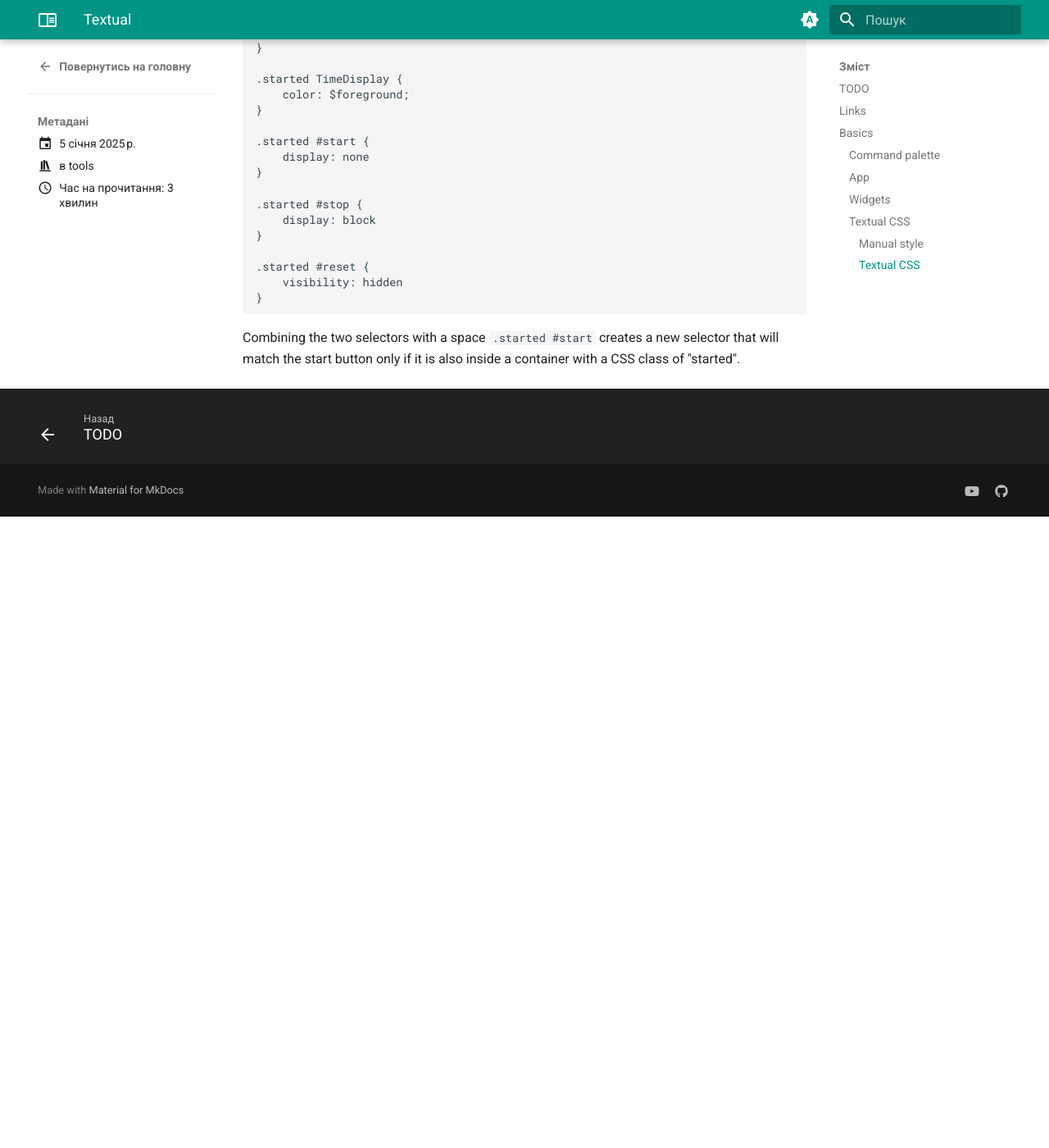
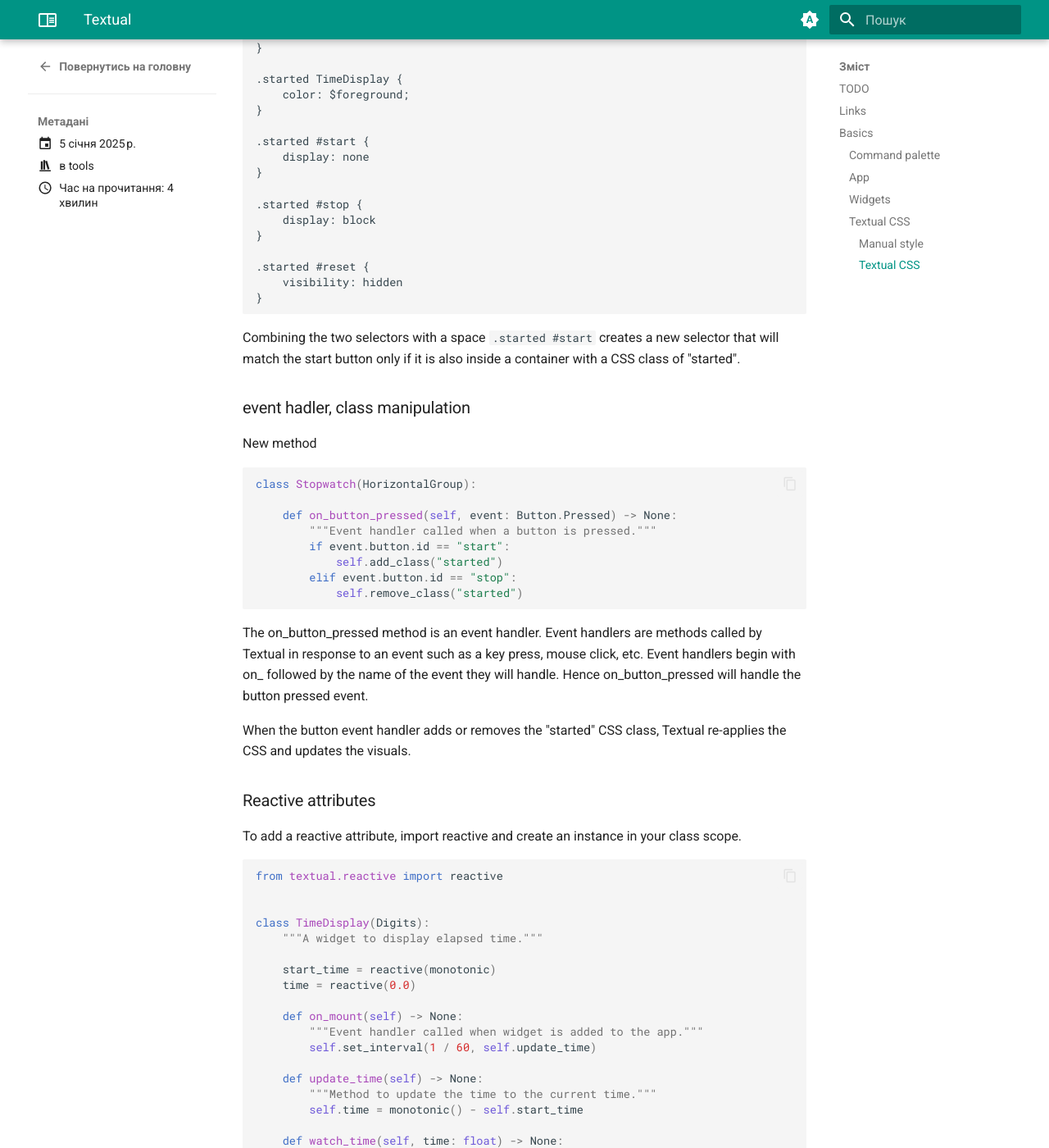
Before and after one commit to natenka/ttl-site, an MkDocs documentation site: the page built from docs/blog/posts/textual-intro.md, in a window 1280 px wide and 1400 px high, scrolled down 4389 px. Shown: the whole window at 82% size. Built offline with MkDocs 1.6.1 and Material for MkDocs 9.7.7, drawn with Linux system fonts in a browser that asks for light colours; before the commit the page ends 5019 px from its top, so only the background shows below that; some of the changed text lies outside the part shown.

Commit message:
UPD textual notes

````diff
--- a/docs/blog/posts/textual-intro.md
+++ b/docs/blog/posts/textual-intro.md
@@ -242,3 +242,79 @@ CSS class
 Combining the two selectors with a space ``.started #start`` creates a new
 selector that will match the start button only if it is also inside a container
 with a CSS class of "started".
+
+### event hadler, class manipulation
+
+New method
+
+```python
+class Stopwatch(HorizontalGroup):
+
+    def on_button_pressed(self, event: Button.Pressed) -> None:
+        """Event handler called when a button is pressed."""
+        if event.button.id == "start":
+            self.add_class("started")
+        elif event.button.id == "stop":
+            self.remove_class("started")
+```
+
+The on_button_pressed method is an event handler. Event handlers are methods
+called by Textual in response to an event such as a key press, mouse click,
+etc. Event handlers begin with on_ followed by the name of the event they will
+handle. Hence on_button_pressed will handle the button pressed event.
+
+
+When the button event handler adds or removes the "started" CSS class, Textual
+re-applies the CSS and updates the visuals.
+
+### Reactive attributes
+
+To add a reactive attribute, import reactive and create an instance in your
+class scope.
+
+```python
+from textual.reactive import reactive
+
+
+class TimeDisplay(Digits):
+    """A widget to display elapsed time."""
+
+    start_time = reactive(monotonic)
+    time = reactive(0.0)
+
+    def on_mount(self) -> None:
+        """Event handler called when widget is added to the app."""
+        self.set_interval(1 / 60, self.update_time)
+
+    def update_time(self) -> None:
+        """Method to update the time to the current time."""
+        self.time = monotonic() - self.start_time
+
+    def watch_time(self, time: float) -> None:
+        """Called when the time attribute changes."""
+        minutes, seconds = divmod(time, 60)
+        hours, minutes = divmod(minutes, 60)
+        self.update(f"{hours:02,.0f}:{minutes:02.0f}:{seconds:05.2f}")
+```
+
+Two reactive attributes to the TimeDisplay widget:
+* start_time will contain the time the stopwatch was started (in seconds)
+* time will contain the time to be displayed in the Stopwatch widget
+
+Both attributes will be available on self as if you had assigned them in
+``__init__``. If you write to either of these attributes the widget will update
+automatically.
+
+
+The first argument to reactive may be a default value for the attribute or a
+callable that returns a default value.
+
+
+set_interval() - creates a timer which calls self.update_time sixty times a
+second.
+
+#### watch method
+
+If you implement a method that begins with watch_ followed by the name of a
+reactive attribute, then the method will be called when the attribute is
+modified. Such methods are known as watch methods.
````
Also changed, not shown: 1 other file.
